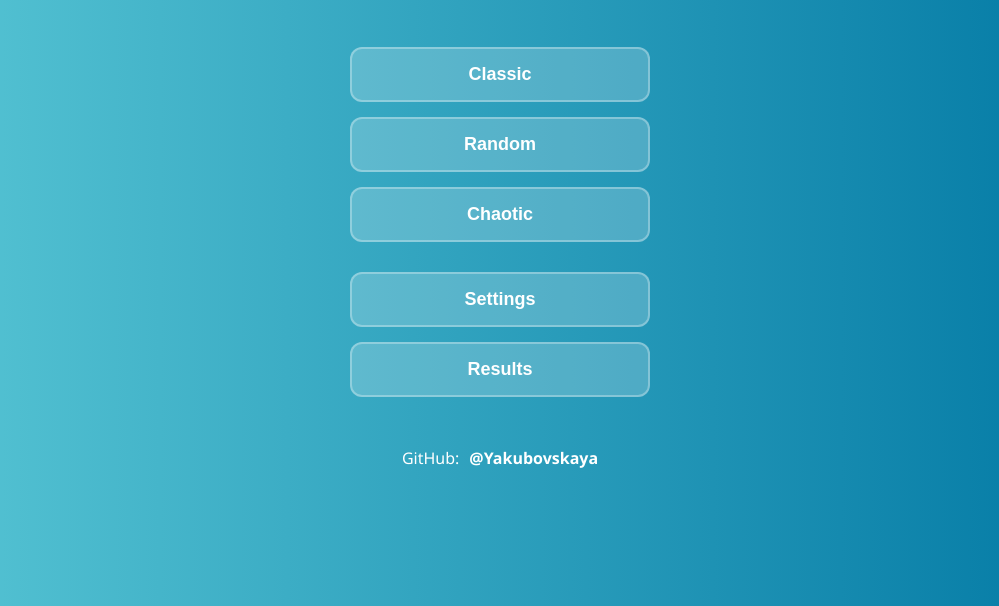
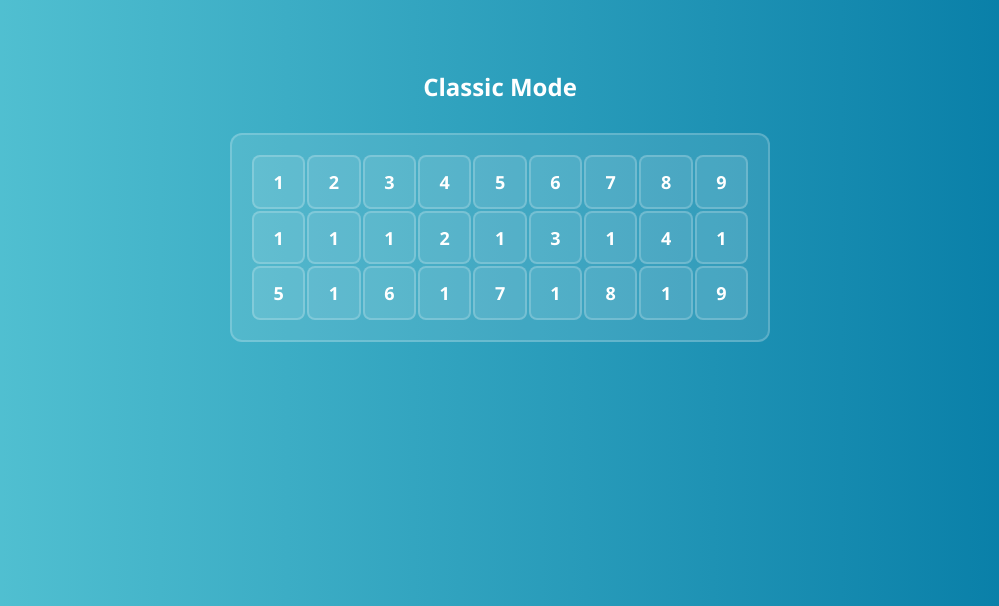
Before and after one commit to Yakubovskaya/pair-em-up, a website built with Vite: page index.html in a window 1280 px wide. Both pictures are taken after a click on the button "Classic". Shown: the part 194-800 px from the top of the page, without its empty margins (140-1139 px from the left). Built offline with nearby package versions, Linux system fonts and the light colour scheme.

Commit message:
feat: add classic mode grid display

```diff
--- /dev/null
+++ b/src/scripts/create-grid.js
@@ -0,0 +1,31 @@
+const generateClassicNumbers = () => {
+  return [
+    1, 2, 3, 4, 5, 6, 7, 8, 9, 1, 1, 1, 2, 1, 3, 1, 4, 1, 5, 1, 6, 1, 7, 1, 8,
+    1, 9,
+  ];
+};
+
+const initializeGrid = (rows, cols) => {
+  const grid = [];
+  for (let y = 0; y < rows; y++) {
+    grid[y] = [];
+    for (let x = 0; x < cols; x++) {
+      grid[y][x] = 0;
+    }
+  }
+  return grid;
+};
+
+const placeClassicNumbers = (grid, numbers) => {
+  const rows = grid.length;
+  const cols = grid[0].length;
+  let numberIndex = 0;
+
+  for (let y = 0; y < rows; y++) {
+    for (let x = 0; x < cols; x++) {
+      grid[y][x] = numbers[numberIndex++];
+    }
+  }
+};
+
+export { generateClassicNumbers, initializeGrid, placeClassicNumbers };
--- /dev/null
+++ b/src/scripts/render-classic-mode.js
@@ -0,0 +1,31 @@
+import {
+  generateClassicNumbers,
+  placeClassicNumbers,
+  initializeGrid,
+} from './create-grid.js';
+
+let classicData = {
+  rows: 3,
+  cols: 9,
+};
+
+const createClassicGrid = () => {
+  classicData.grid = initializeGrid(classicData.rows, classicData.cols);
+  const numbers = generateClassicNumbers();
+  placeClassicNumbers(classicData.grid, numbers);
+};
+
+const renderClassicGrid = (container) => {
+  for (let y = 0; y < classicData.rows; y++) {
+    for (let x = 0; x < classicData.cols; x++) {
+      const cell = document.createElement('div');
+      cell.classList.add('game__grid-cell');
+
+      const number = classicData.grid[y][x];
+      cell.textContent = number;
+      container.appendChild(cell);
+    }
+  }
+};
+
+export { createClassicGrid, renderClassicGrid };
--- a/src/scripts/render-start-screen.js
+++ b/src/scripts/render-start-screen.js
@@ -1,3 +1,5 @@
+import { onClassicButtonClick } from './start-classic-game.js';
+
 const renderStartScreen = () => {
   const container = document.createElement('div');
   container.classList.add('start-screen');
@@ -15,6 +17,9 @@ const renderStartScreen = () => {
     btn.classList.add('button');
     btn.type = 'button';
     btn.textContent = mode;
+    if (mode === 'Classic') {
+      btn.addEventListener('click', onClassicButtonClick);
+    }
     buttonsWrapper.append(btn);
   });
 
--- /dev/null
+++ b/src/scripts/start-classic-game.js
@@ -0,0 +1,36 @@
+import { createClassicGrid, renderClassicGrid } from './render-classic-mode.js';
+
+const onClassicButtonClick = () => {
+  startClassicGame();
+};
+
+const startClassicGame = () => {
+  const startScreen = document.querySelector('.start-screen');
+  if (startScreen) {
+    startScreen.style.display = 'none';
+  }
+
+  const existingGame = document.querySelector('.game-container');
+  if (existingGame) {
+    existingGame.remove();
+  }
+
+  const gameContainer = document.createElement('div');
+  gameContainer.classList.add('game');
+
+  const gameTitle = document.createElement('h2');
+  gameTitle.classList.add('game__title');
+  gameTitle.textContent = 'Classic Mode';
+
+  const gameGridContainer = document.createElement('div');
+  gameGridContainer.classList.add('game__grid-container');
+
+  gameContainer.appendChild(gameTitle);
+  gameContainer.appendChild(gameGridContainer);
+  document.body.appendChild(gameContainer);
+
+  createClassicGrid();
+  renderClassicGrid(gameGridContainer);
+};
+
+export { onClassicButtonClick };
--- a/src/styles/_components.scss
+++ b/src/styles/_components.scss
@@ -68,3 +68,49 @@
     color: #026285;
   }
 }
+
+.game {
+  display: flex;
+  flex-direction: column;
+  align-items: center;
+  gap: 30px;
+  padding: 20px;
+  width: 100%;
+  max-width: 600px;
+}
+
+.game__title {
+  font-size: clamp(18px, 4.5vw, 24px);
+  font-weight: 700;
+  color: #ffffff;
+}
+
+.game__grid-container {
+  display: grid;
+  grid-template-columns: repeat(9, 1fr);
+  gap: 2px;
+  padding: clamp(13px, 2vw, 20px);
+  width: 100%;
+  max-width: 540px;
+  background: rgba(255, 255, 255, 0.1);
+  border-radius: 12px;
+  border: 2px solid rgba(255, 255, 255, 0.2);
+}
+
+.game__grid-cell {
+  display: flex;
+  align-items: center;
+  justify-content: center;
+  aspect-ratio: 1;
+  font-size: clamp(12px, 3vw, 18px);
+  font-weight: 700;
+  background: rgba(255, 255, 255, 0.1);
+  border: 2px solid rgba(255, 255, 255, 0.2);
+  border-radius: 8px;
+  color: #ffffff;
+  cursor: pointer;
+
+  @media (max-width: 480px) {
+    border-radius: 5px;
+  }
+}
```
